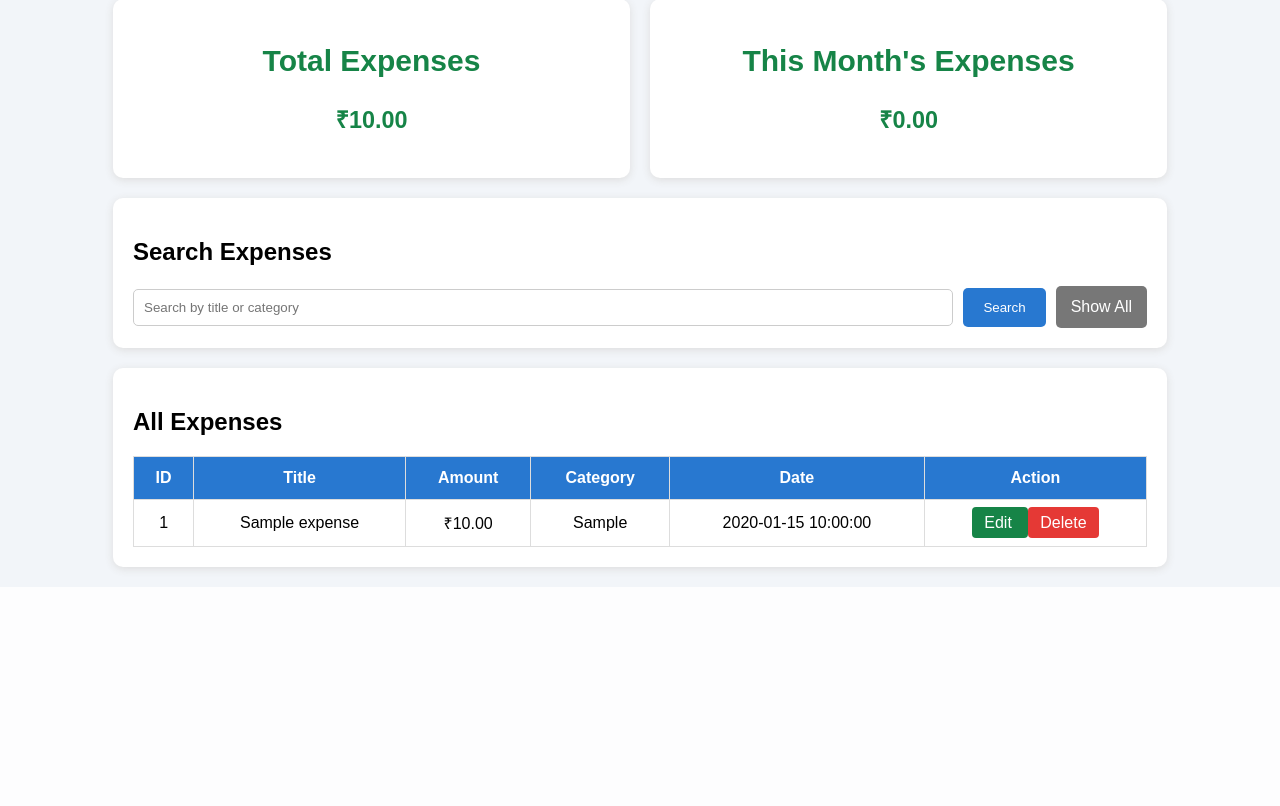
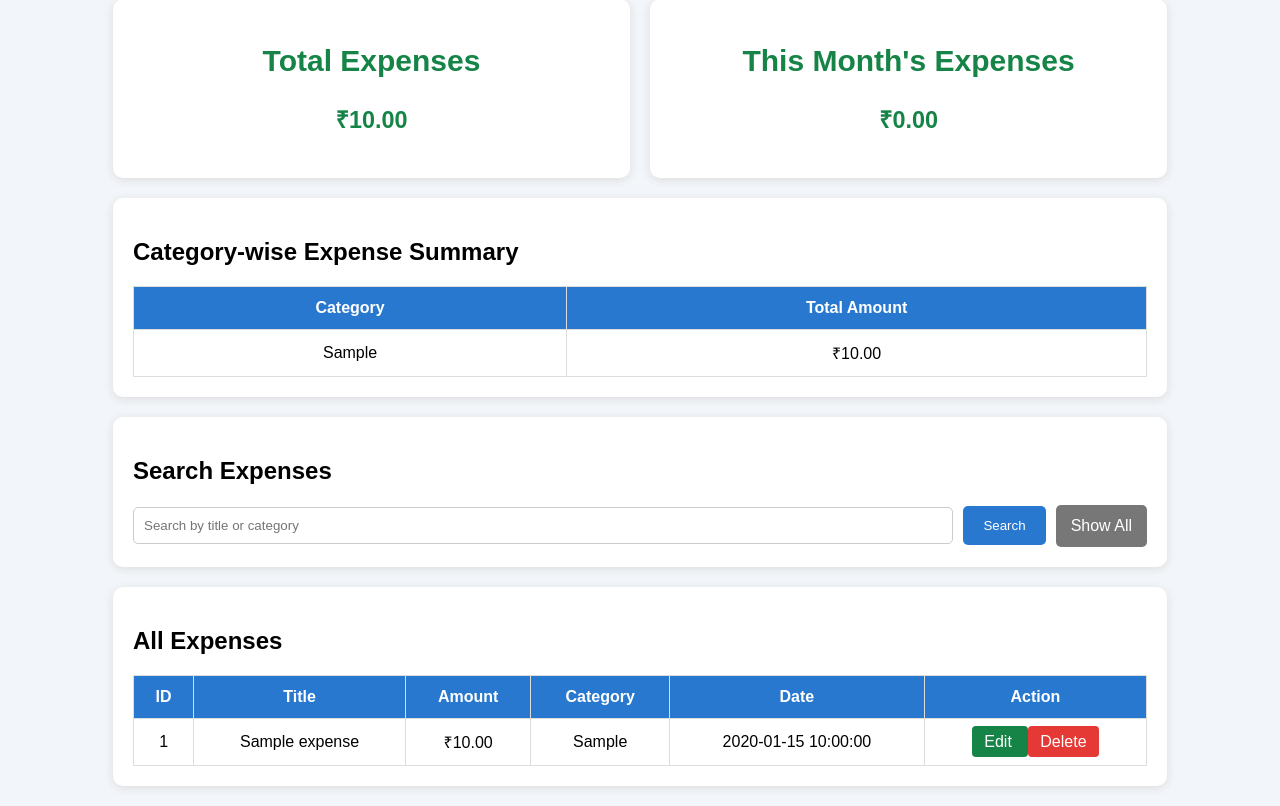
Before and after one commit to baskaranRavi04/Daily-Expense-Tracker, a PHP site: page / in a window 1280 px wide. Shown: the part 588-1394 px from the top of the page. Before the commit the page ends 1164 px from the top, so only its background shows below. Run offline with PHP 8.4, Linux system fonts and the light colour scheme; tables that the repository leaves empty or names only in its code hold one stand-in row (values such as "Sample post").

Commit message:
Add category-wise expense summary

```diff
--- a/index.php
+++ b/index.php
@@ -57,6 +57,14 @@ $month_result = mysqli_query($conn,
 
 $month_data = mysqli_fetch_assoc($month_result);
 $monthly_expense = $month_data['monthly_total'] ?? 0;
+
+// Category-wise Expense Summary
+$category_result = mysqli_query($conn,
+    "SELECT category, SUM(amount) AS total
+     FROM expenses
+     GROUP BY category
+     ORDER BY total DESC"
+);
 
 ?>
 
@@ -317,6 +325,50 @@ $monthly_expense = $month_data['monthly_total'] ?? 0;
     </div>
 
 
+    <!-- Category-wise Expense Summary -->
+
+    <div class="table-box">
+
+        <h2>Category-wise Expense Summary</h2>
+
+        <table>
+
+            <tr>
+                <th>Category</th>
+                <th>Total Amount</th>
+            </tr>
+
+            <?php if (mysqli_num_rows($category_result) > 0) { ?>
+
+                <?php while ($cat = mysqli_fetch_assoc($category_result)) { ?>
+
+                    <tr>
+
+                        <td>
+                            <?php echo htmlspecialchars($cat['category']); ?>
+                        </td>
+
+                        <td>
+                            ₹<?php echo number_format($cat['total'], 2); ?>
+                        </td>
+
+                    </tr>
+
+                <?php } ?>
+
+            <?php } else { ?>
+
+                <tr>
+                    <td colspan="2">No Expenses Found</td>
+                </tr>
+
+            <?php } ?>
+
+        </table>
+
+    </div>
+
+
     <!-- Search Expense -->
 
     <div class="form-box">
```
